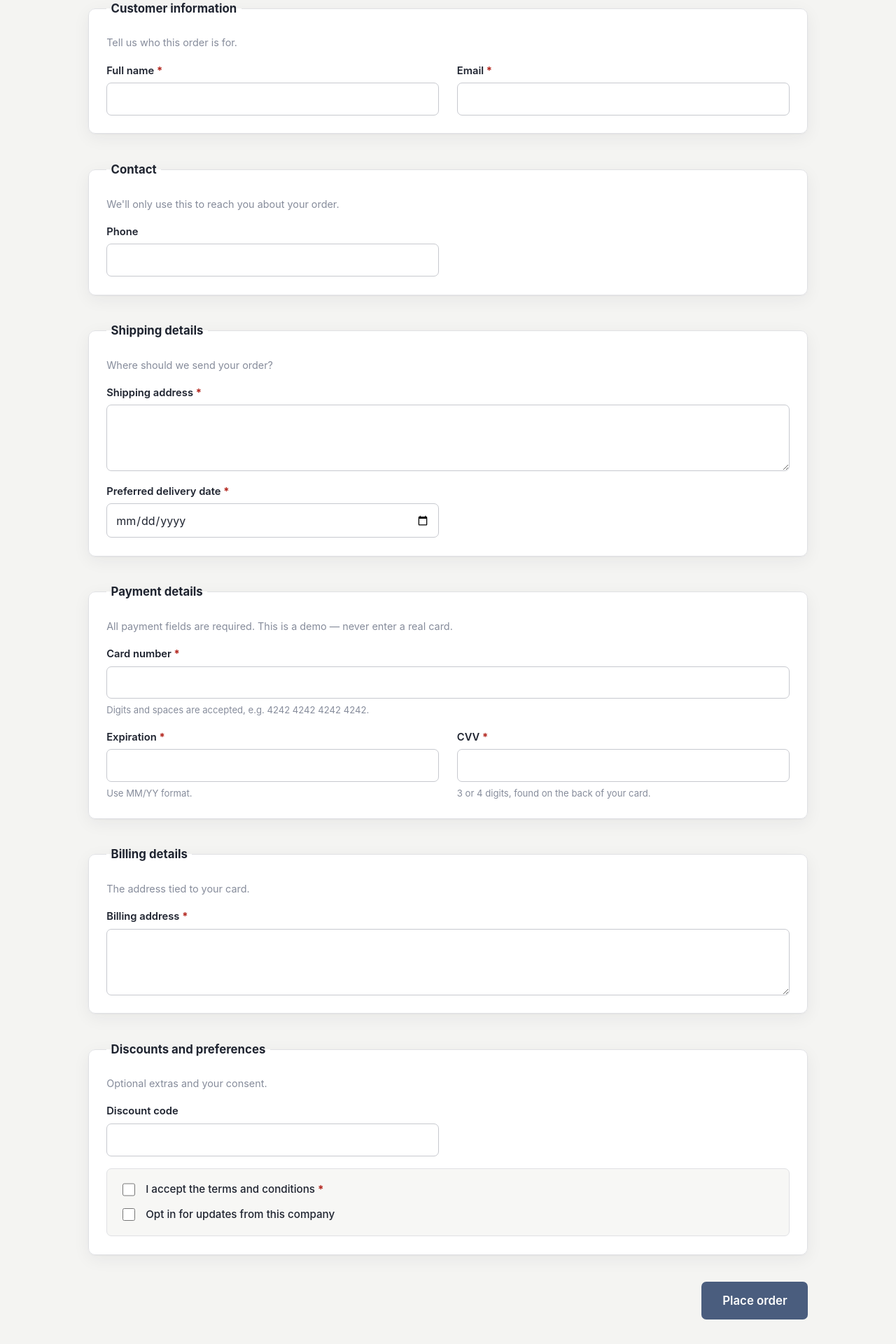
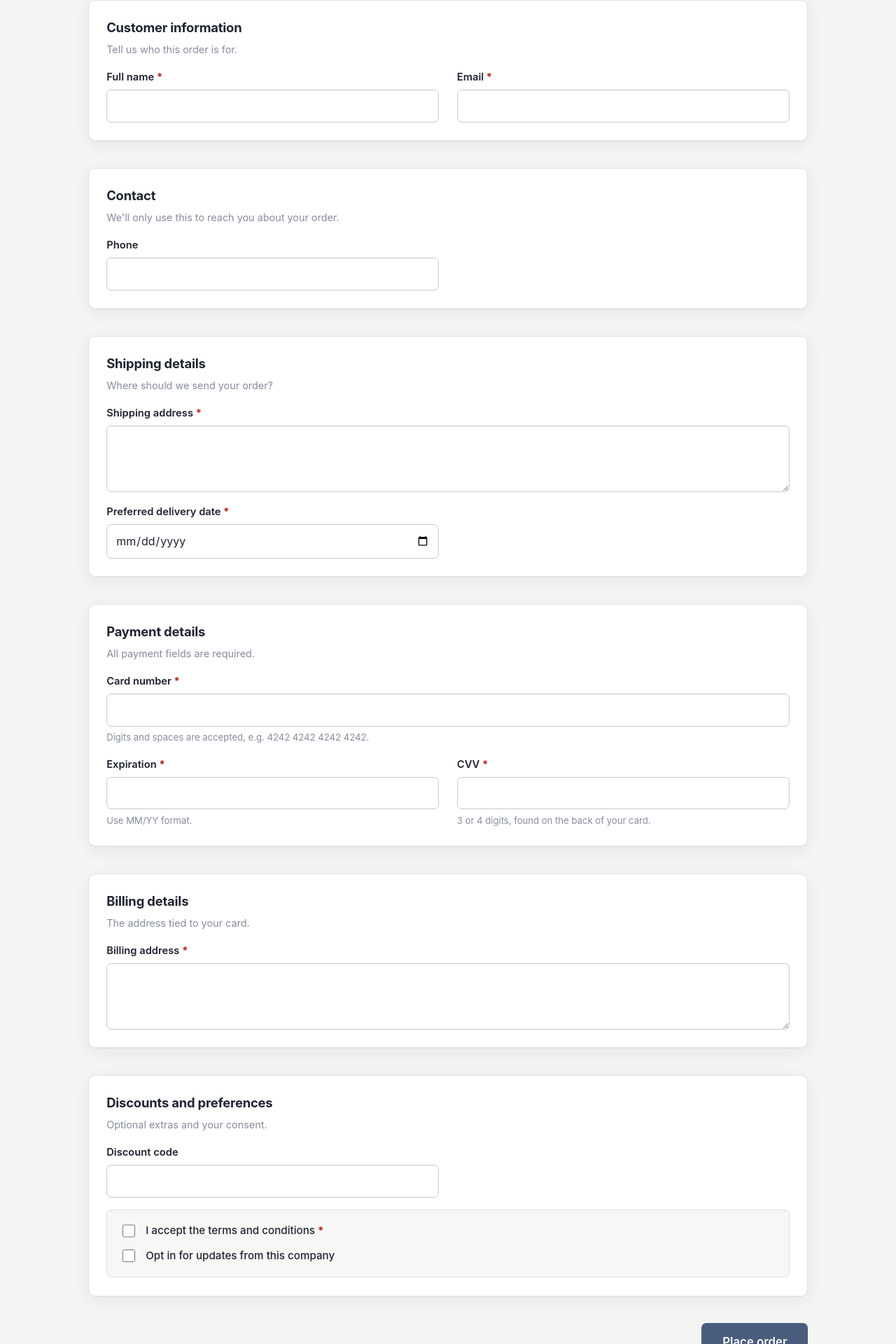
Before and after one commit to cuteshaun/checkout-form, a React (Vite) app: page / in a window 1280 px wide. Shown: the part 209-2129 px from the top of the page at 70% size. Built offline with nearby package versions, Linux system fonts and the light colour scheme.

Commit message:
Fix bugs

```diff
--- a/index.html
+++ b/index.html
@@ -3,8 +3,8 @@
     <head>
         <meta charset="UTF-8" />
         <meta name="viewport" content="width=device-width, initial-scale=1.0" />
-    <meta name="description" content="chaos-form — a demo checkout form" />
-    <title>chaos-form · Checkout</title>
+        <meta name="description" content="chaos-form — checkout" />
+        <title>chaos-form</title>
     </head>
     <body>
         <div id="root"></div>
--- a/src/App.css
+++ b/src/App.css
@@ -185,9 +185,10 @@ body {
 }
 
 .legend {
-  font-size: 1.05rem;
+  font-size: 1.15rem;
   font-weight: 700;
-  padding: 0 var(--space-1);
+  letter-spacing: -0.01em;
+  margin: 0 0 var(--space-1);
   color: var(--text);
 }
 
@@ -463,21 +464,6 @@ body {
   letter-spacing: 0.04em;
 }
 
-/* ---------- Footer ---------- */
-
-.app-footer {
-  border-top: 1px solid var(--border);
-  background: var(--surface);
-}
-
-.app-footer p {
-  max-width: var(--maxw);
-  margin: 0 auto;
-  padding: var(--space-3) var(--space-4);
-  color: var(--text-faint);
-  font-size: 0.85rem;
-}
-
 /* ---------- Responsive ---------- */
 
 @media (max-width: 720px) {
--- a/src/App.jsx
+++ b/src/App.jsx
@@ -7,8 +7,6 @@ import {
   isValidCvv,
   maskCardNumber,
 } from "./validation.js";
-
-const DEMO_NOTICE = "This is a demo checkout. Do not enter real payment details.";
 
 export default function App() {
   const [screen, setScreen] = useState("checkout");
@@ -50,7 +48,6 @@ export default function App() {
             <span className="brand__dot">-</span>
             <span className="brand__rest">form</span>
           </span>
-          <span className="app-header__tag">Checkout</span>
         </div>
       </header>
 
@@ -69,10 +66,6 @@ export default function App() {
           />
         )}
       </main>
-
-      <footer className="app-footer">
-        <p>{DEMO_NOTICE}</p>
-      </footer>
     </div>
   );
 }
@@ -164,8 +157,8 @@ function CheckoutScreen({ headingRef, onSubmit }) {
 
       <form className="form" onSubmit={handleSubmit(onValid)} noValidate>
         {/* Customer information */}
-        <fieldset className="fieldset">
-          <legend className="legend">Customer information</legend>
+        <section className="fieldset" role="group" aria-labelledby="group-customer">
+          <h2 className="legend" id="group-customer">Customer information</h2>
           <p className="fieldset__hint">Tell us who this order is for.</p>
 
           <div className="grid">
@@ -201,11 +194,11 @@ function CheckoutScreen({ headingRef, onSubmit }) {
               <FieldError id="error-email" error={errors.email} />
             </Field>
           </div>
-        </fieldset>
+        </section>
 
         {/* Contact */}
-        <fieldset className="fieldset">
-          <legend className="legend">Contact</legend>
+        <section className="fieldset" role="group" aria-labelledby="group-contact">
+          <h2 className="legend" id="group-contact">Contact</h2>
           <p className="fieldset__hint">
             We&apos;ll only use this to reach you about your order.
           </p>
@@ -222,11 +215,11 @@ function CheckoutScreen({ headingRef, onSubmit }) {
               />
             </Field>
           </div>
-        </fieldset>
+        </section>
 
         {/* Shipping details */}
-        <fieldset className="fieldset">
-          <legend className="legend">Shipping details</legend>
+        <section className="fieldset" role="group" aria-labelledby="group-shipping">
+          <h2 className="legend" id="group-shipping">Shipping details</h2>
           <p className="fieldset__hint">Where should we send your order?</p>
 
           <div className="grid">
@@ -279,15 +272,12 @@ function CheckoutScreen({ headingRef, onSubmit }) {
               />
             </Field>
           </div>
-        </fieldset>
+        </section>
 
         {/* Payment details */}
-        <fieldset className="fieldset">
-          <legend className="legend">Payment details</legend>
-          <p className="fieldset__hint">
-            All payment fields are required. This is a demo — never enter a real
-            card.
-          </p>
+        <section className="fieldset" role="group" aria-labelledby="group-payment">
+          <h2 className="legend" id="group-payment">Payment details</h2>
+          <p className="fieldset__hint">All payment fields are required.</p>
 
           <div className="grid">
             <Field className="grid__wide" error={errors.cardNumber}>
@@ -373,11 +363,11 @@ function CheckoutScreen({ headingRef, onSubmit }) {
               <FieldError id="error-cvv" error={errors.cvv} />
             </Field>
           </div>
-        </fieldset>
+        </section>
 
         {/* Billing details */}
-        <fieldset className="fieldset">
-          <legend className="legend">Billing details</legend>
+        <section className="fieldset" role="group" aria-labelledby="group-billing">
+          <h2 className="legend" id="group-billing">Billing details</h2>
           <p className="fieldset__hint">The address tied to your card.</p>
 
           <div className="grid">
@@ -404,11 +394,11 @@ function CheckoutScreen({ headingRef, onSubmit }) {
               />
             </Field>
           </div>
-        </fieldset>
+        </section>
 
         {/* Discounts and preferences */}
-        <fieldset className="fieldset">
-          <legend className="legend">Discounts and preferences</legend>
+        <section className="fieldset" role="group" aria-labelledby="group-prefs">
+          <h2 className="legend" id="group-prefs">Discounts and preferences</h2>
           <p className="fieldset__hint">Optional extras and your consent.</p>
 
           <div className="grid">
@@ -458,7 +448,7 @@ function CheckoutScreen({ headingRef, onSubmit }) {
               </div>
             </div>
           </div>
-        </fieldset>
+        </section>
 
         <div className="form__actions">
           <button type="submit" className="btn btn--primary">
```
Lines whose indentation alone changed are shown as unchanged.
